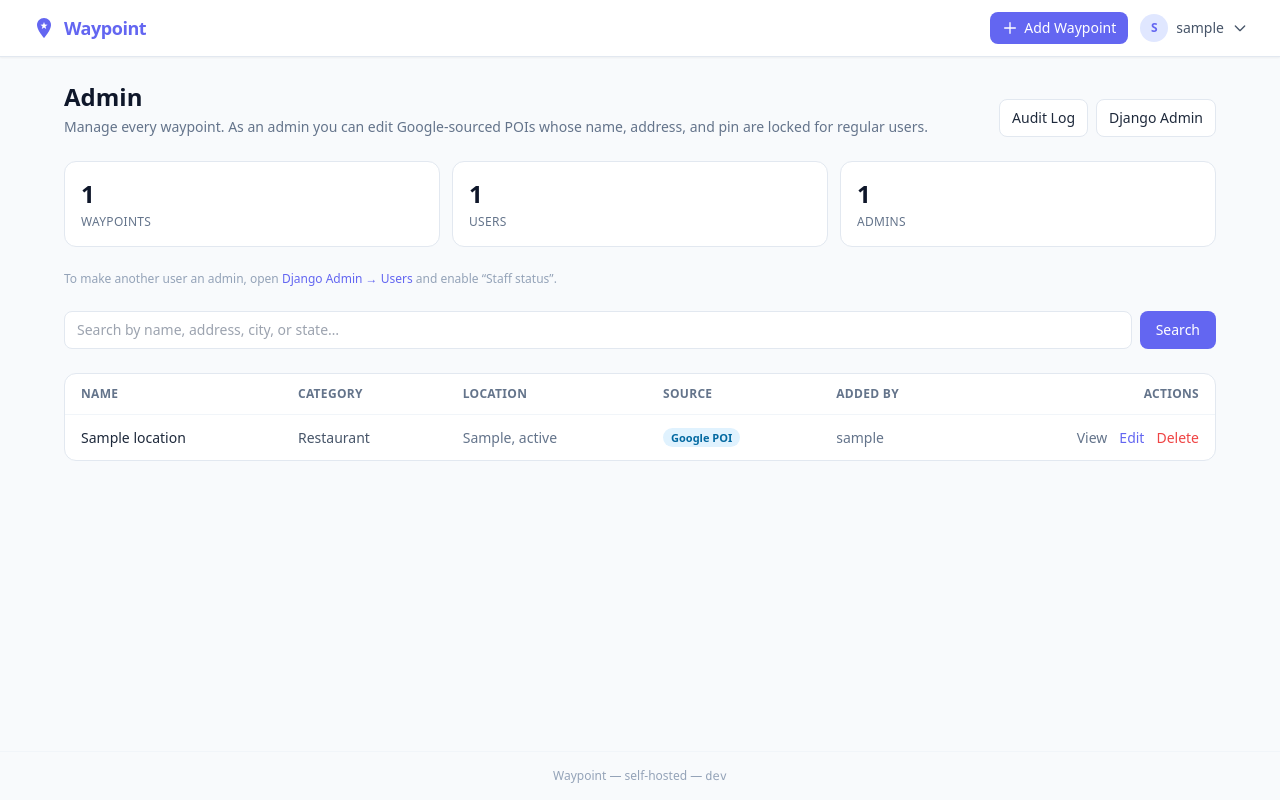
After one commit to thrawnis/location-tracking, a Django app: page /manage/ in a window 1280 px wide. The commit adds this page. Run offline with Django 5.2, Linux system fonts and the light colour scheme; a user stored in the database is signed in; tables that the repository leaves empty hold one stand-in row (values such as "Sample post"); some libraries are stand-ins or nearby versions.

Commit message:
Add hidden admin section and Google Maps cost doc
- The first account to register is auto-promoted to admin (is_staff +
  is_superuser). Other users can be promoted via Django Admin.
- New staff-only dashboard at /manage/ lists every waypoint with search
  and edit/view/delete actions; shows which are Google POIs vs manual.
  Linked from the user dropdown for admins only.
- Admins can edit normally-locked Google POI fields (name/address/pin):
  LocationForm takes unlock_google_fields, gated server-side on is_staff.
  The edit form shows an amber "Admin override" banner in that case.
- Add docs/google-maps-costs.md explaining billable APIs, rough costs,
  and how to cap spending (key restriction, quota caps, budget alerts).

https://claude.ai/code/session_011QvNqK4YH8rZ9xPusFgyrW

```diff
--- a/templates/base.html
+++ b/templates/base.html
@@ -112,6 +112,15 @@
                 </a>
                 <hr class="my-1 border-slate-100">
                 {% if user.is_staff %}
+                <a href="{% url 'admin_dashboard' %}"
+                   class="flex items-center gap-2 px-4 py-2 text-sm text-slate-700 hover:bg-slate-50">
+                  <svg class="w-4 h-4" fill="none" stroke="currentColor" viewBox="0 0 24 24">
+                    <path stroke-linecap="round" stroke-linejoin="round" stroke-width="2"
+                          d="M11.049 2.927c.3-.921 1.603-.921 1.902 0l1.519 3.674 3.966.316c.969.077 1.362 1.286.622 1.916l-3.02 2.585.923 3.87c.226.944-.799 1.69-1.63 1.185L12 18.13l-3.383 2.043c-.83.505-1.856-.24-1.63-1.184l.924-3.871-3.02-2.585c-.74-.63-.347-1.839.622-1.916l3.966-.316 1.519-3.674z"/>
+                    <circle cx="12" cy="11" r="2.2" stroke-width="2"/>
+                  </svg>
+                  Admin
+                </a>
                 <a href="{% url 'audit_log' %}"
                    class="flex items-center gap-2 px-4 py-2 text-sm text-slate-700 hover:bg-slate-50">
                   <svg class="w-4 h-4" fill="none" stroke="currentColor" viewBox="0 0 24 24">
--- /dev/null
+++ b/templates/tracker/admin_dashboard.html
@@ -0,0 +1,118 @@
+{% extends "base.html" %}
+{% block title %}Admin – Waypoint{% endblock %}
+
+{% block content %}
+<div class="max-w-6xl mx-auto space-y-6">
+
+  <!-- Header -->
+  <div class="flex flex-wrap items-end justify-between gap-4">
+    <div>
+      <h1 class="text-2xl font-bold text-slate-900">Admin</h1>
+      <p class="text-sm text-slate-500 mt-1">
+        Manage every waypoint. As an admin you can edit Google-sourced POIs whose
+        name, address, and pin are locked for regular users.
+      </p>
+    </div>
+    <div class="flex gap-2">
+      <a href="{% url 'audit_log' %}"
+         class="text-sm font-medium px-3 py-2 rounded-lg border border-slate-200 bg-white hover:border-brand/40 hover:text-brand transition-all">
+        Audit Log
+      </a>
+      <a href="/admin/"
+         class="text-sm font-medium px-3 py-2 rounded-lg border border-slate-200 bg-white hover:border-brand/40 hover:text-brand transition-all">
+        Django Admin
+      </a>
+    </div>
+  </div>
+
+  <!-- Stats -->
+  <div class="grid grid-cols-3 gap-3">
+    <div class="bg-white rounded-xl border border-slate-200 p-4">
+      <p class="text-2xl font-bold text-slate-900">{{ location_count }}</p>
+      <p class="text-xs text-slate-500 uppercase tracking-wide mt-1">Waypoints</p>
+    </div>
+    <div class="bg-white rounded-xl border border-slate-200 p-4">
+      <p class="text-2xl font-bold text-slate-900">{{ user_count }}</p>
+      <p class="text-xs text-slate-500 uppercase tracking-wide mt-1">Users</p>
+    </div>
+    <div class="bg-white rounded-xl border border-slate-200 p-4">
+      <p class="text-2xl font-bold text-slate-900">{{ admin_count }}</p>
+      <p class="text-xs text-slate-500 uppercase tracking-wide mt-1">Admins</p>
+    </div>
+  </div>
+
+  <p class="text-xs text-slate-400">
+    To make another user an admin, open
+    <a href="/admin/auth/user/" class="text-brand hover:underline">Django Admin → Users</a>
+    and enable “Staff status”.
+  </p>
+
+  <!-- Search -->
+  <form method="get" class="flex gap-2">
+    <input type="search" name="q" value="{{ q }}" placeholder="Search by name, address, city, or state…"
+           class="flex-1 text-sm border border-slate-200 rounded-lg px-3 py-2 bg-white
+                  focus:outline-none focus:ring-2 focus:ring-brand/30 focus:border-brand">
+    <button type="submit"
+            class="text-sm font-medium px-4 py-2 rounded-lg bg-brand text-white hover:bg-brand-dark transition-colors">
+      Search
+    </button>
+    {% if q %}
+    <a href="{% url 'admin_dashboard' %}"
+       class="text-sm font-medium px-3 py-2 rounded-lg border border-slate-200 bg-white hover:text-brand transition-all">
+      Clear
+    </a>
+    {% endif %}
+  </form>
+
+  <!-- Waypoints table -->
+  <div class="bg-white rounded-xl border border-slate-200 overflow-hidden">
+    <div class="overflow-x-auto">
+      <table class="w-full text-sm">
+        <thead>
+          <tr class="text-left text-xs text-slate-500 uppercase tracking-wide border-b border-slate-100">
+            <th class="px-4 py-3 font-semibold">Name</th>
+            <th class="px-4 py-3 font-semibold">Category</th>
+            <th class="px-4 py-3 font-semibold">Location</th>
+            <th class="px-4 py-3 font-semibold">Source</th>
+            <th class="px-4 py-3 font-semibold">Added by</th>
+            <th class="px-4 py-3 font-semibold text-right">Actions</th>
+          </tr>
+        </thead>
+        <tbody class="divide-y divide-slate-100">
+          {% for loc in locations %}
+          <tr class="hover:bg-slate-50">
+            <td class="px-4 py-3 font-medium text-slate-800">{{ loc.name }}</td>
+            <td class="px-4 py-3 text-slate-600">{{ loc.get_category_display }}</td>
+            <td class="px-4 py-3 text-slate-500">
+              {{ loc.city }}{% if loc.city and loc.state %}, {% endif %}{{ loc.state }}
+            </td>
+            <td class="px-4 py-3">
+              {% if loc.google_place_id %}
+              <span class="text-[11px] font-semibold px-2 py-0.5 rounded-full bg-sky-100 text-sky-700">Google POI</span>
+              {% else %}
+              <span class="text-[11px] font-semibold px-2 py-0.5 rounded-full bg-slate-100 text-slate-600">Manual</span>
+              {% endif %}
+            </td>
+            <td class="px-4 py-3 text-slate-500">{{ loc.created_by.username|default:"—" }}</td>
+            <td class="px-4 py-3">
+              <div class="flex items-center justify-end gap-3 whitespace-nowrap">
+                <a href="{% url 'location_detail' loc.pk %}" class="text-slate-500 hover:text-brand">View</a>
+                <a href="{% url 'location_edit' loc.pk %}" class="text-brand hover:underline font-medium">Edit</a>
+                <a href="{% url 'location_delete' loc.pk %}" class="text-red-500 hover:text-red-700">Delete</a>
+              </div>
+            </td>
+          </tr>
+          {% empty %}
+          <tr>
+            <td colspan="6" class="px-4 py-12 text-center text-slate-400">
+              {% if q %}No waypoints match “{{ q }}”.{% else %}No waypoints yet.{% endif %}
+            </td>
+          </tr>
+          {% endfor %}
+        </tbody>
+      </table>
+    </div>
+  </div>
+
+</div>
+{% endblock %}
--- a/tracker/forms.py
+++ b/tracker/forms.py
@@ -55,12 +55,13 @@ class LocationForm(forms.ModelForm):
             "overall_rating": forms.HiddenInput(),
         }
 
-    def __init__(self, *args, **kwargs):
+    def __init__(self, *args, unlock_google_fields=False, **kwargs):
         super().__init__(*args, **kwargs)
         # A Google Place ID (from a saved POI) marks the identity fields as
         # authoritative; lock them so they can't be edited after the fact.
+        # Admins can pass unlock_google_fields=True to override the lock.
         pid = self.initial.get("google_place_id") or getattr(self.instance, "google_place_id", "")
-        self.google_locked = bool(pid)
+        self.google_locked = bool(pid) and not unlock_google_fields
         if self.google_locked:
             for name in self.GOOGLE_SOURCED_FIELDS:
                 field = self.fields.get(name)
--- a/tracker/urls.py
+++ b/tracker/urls.py
@@ -45,7 +45,8 @@ urlpatterns = [
     path("locations/<int:pk>/photos/<int:photo_pk>/delete/", views.photo_delete, name="photo_delete"),
     path("locations/<int:pk>/photos/<int:photo_pk>/rotate/", views.photo_rotate, name="photo_rotate"),
 
-    # Admin audit log
+    # Admin (staff-only management)
+    path("manage/", views.admin_dashboard, name="admin_dashboard"),
     path("admin-log/", views.audit_log_view, name="audit_log"),
 
     # Server-side IP geolocation fallback
--- a/tracker/views.py
+++ b/tracker/views.py
@@ -13,6 +13,7 @@ from django.contrib.auth import authenticate, login, logout
 from django.contrib.auth.decorators import login_required, user_passes_test
 from django.core.cache import cache
 from django.contrib.auth.forms import AuthenticationForm
+from django.contrib.auth.models import User
 from django.db.models import Avg, Count, Q
 from django.http import JsonResponse
 from django.shortcuts import get_object_or_404, redirect, render
@@ -26,6 +27,13 @@ from .models import (
     AuditLog, Collection, Item, ItemReview, Location, LocationReview,
     OsmSearchCache, Photo, Visit,
 )
+
+
+# ── Admin ─────────────────────────────────────────────────────────────────────
+
+def is_admin(user):
+    """Site admins are staff users (the first registrant is auto-promoted)."""
+    return user.is_authenticated and user.is_staff
 
 
 # ── Audit helpers ─────────────────────────────────────────────────────────────
@@ -94,9 +102,20 @@ def register_view(request):
         return redirect("location_list")
     form = RegisterForm(request.POST or None)
     if request.method == "POST" and form.is_valid():
+        # The very first account to exist becomes the admin automatically.
+        first_user = not User.objects.exists()
         user = form.save()
+        if first_user:
+            user.is_staff = True
+            user.is_superuser = True
+            user.save(update_fields=["is_staff", "is_superuser"])
         login(request, user)
-        messages.success(request, "Welcome, {}!".format(user.username))
+        if first_user:
+            messages.success(
+                request, "Welcome, {}! You're the admin for this site.".format(user.username)
+            )
+        else:
+            messages.success(request, "Welcome, {}!".format(user.username))
         return redirect("location_list")
     return render(request, "registration/register.html", {"form": form})
 
@@ -149,7 +168,8 @@ def location_create(request):
         'name','address','latitude','longitude','city','state',
         'gluten_free','dietary_notes','status','google_place_id',
     ] if request.GET.get(f)}
-    form = LocationForm(request.POST or None, initial=prefill or None)
+    unlock = is_admin(request.user)
+    form = LocationForm(request.POST or None, initial=prefill or None, unlock_google_fields=unlock)
     if request.method == "POST" and form.is_valid():
         location = form.save(commit=False)
         location.created_by = request.user
@@ -170,8 +190,9 @@ def location_create(request):
 @login_required
 def location_edit(request, pk):
     location = get_object_or_404(Location, pk=pk)
+    unlock = is_admin(request.user)
     if request.method == "POST":
-        form = LocationForm(request.POST, instance=location)
+        form = LocationForm(request.POST, instance=location, unlock_google_fields=unlock)
         if form.is_valid():
             diff = _location_diff(location, form.cleaned_data)
             form.save()
@@ -179,11 +200,13 @@ def location_edit(request, pk):
             messages.success(request, "Waypoint updated.")
             return redirect("location_detail", pk=location.pk)
     else:
-        form = LocationForm(instance=location)
+        form = LocationForm(instance=location, unlock_google_fields=unlock)
     return render(request, "tracker/location_form.html", {
         "form": form,
         "action": "Edit",
         "location": location,
+        # True when an admin is editing a normally-locked Google POI
+        "admin_override": unlock and bool(location.google_place_id),
     })
 
 
@@ -1015,9 +1038,31 @@ def check_duplicate(request):
     return JsonResponse({"matches": matches[:5]})
 
 
+# ── Admin dashboard ───────────────────────────────────────────────────────────
+
+@user_passes_test(is_admin)
+def admin_dashboard(request):
+    """Staff-only management view. Admins can edit any waypoint here, including
+    Google-sourced POIs whose name/address/pin are locked for regular users."""
+    q = request.GET.get("q", "").strip()
+    locations = Location.objects.select_related("created_by").order_by("name")
+    if q:
+        locations = locations.filter(
+            Q(name__icontains=q) | Q(address__icontains=q)
+            | Q(city__icontains=q) | Q(state__icontains=q)
+        )
+    return render(request, "tracker/admin_dashboard.html", {
+        "locations": locations,
+        "q": q,
+        "location_count": Location.objects.count(),
+        "user_count": User.objects.count(),
+        "admin_count": User.objects.filter(is_staff=True).count(),
+    })
+
+
 # ── Admin audit log ───────────────────────────────────────────────────────────
 
-@user_passes_test(lambda u: u.is_staff)
+@user_passes_test(is_admin)
 def audit_log_view(request):
     logs = AuditLog.objects.select_related("user").all()
     q = request.GET.get("q", "").strip()
```
Also changed, not shown: docs/google-maps-costs.md (added, +61 -0 lines), templates/tracker/location_form.html (+7 -0 lines).
